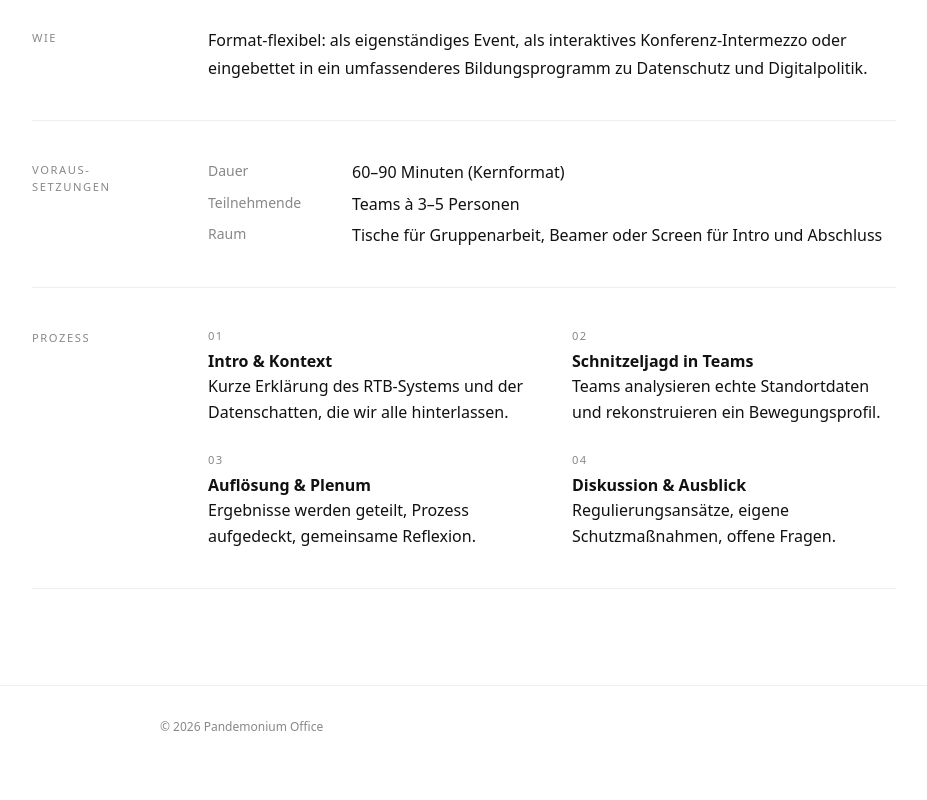
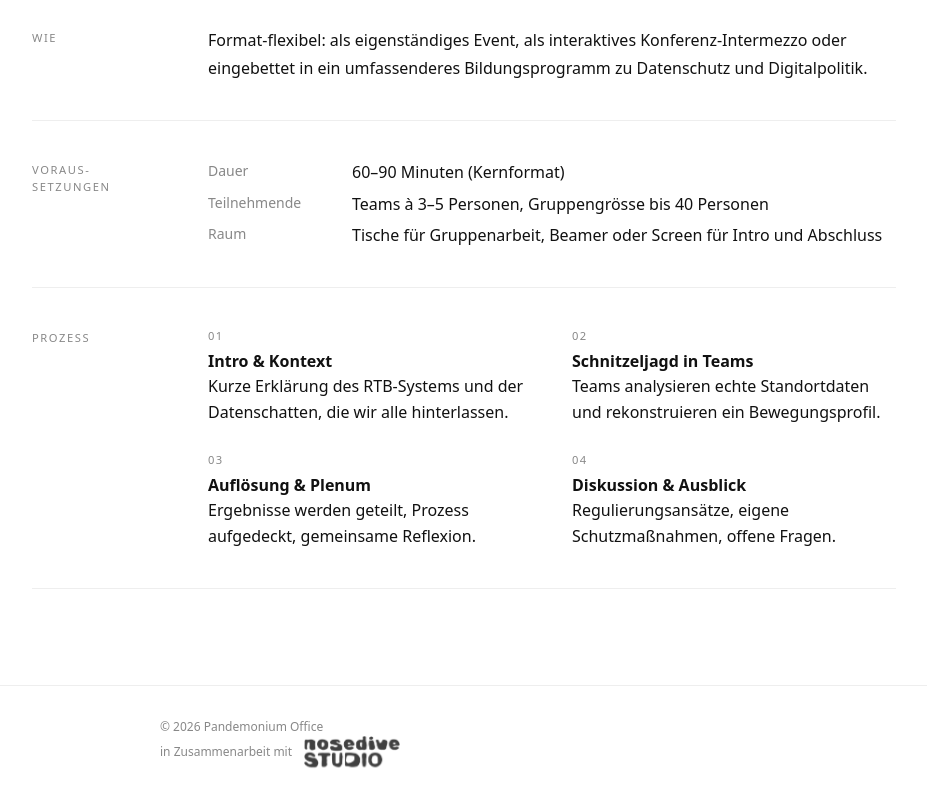
Before and after one commit to huetufemchopf/pandemoniumwebsite, a plain HTML site: page track-with-ads.html in a window 1280 px wide. Shown: the part 1618-2418 px from the top of the page, without its empty margins (176-1103 px from the left). Before the commit the page ends 2386 px from the top, so only its background shows below. Drawn offline with nearby package versions, Linux system fonts and the light colour scheme.

Commit message:
added some changes in track with ads

```diff
--- a/track-with-ads.html
+++ b/track-with-ads.html
@@ -204,6 +204,31 @@
         margin: 0;
       }
 
+      .collab {
+        margin-top: 1.2rem;
+        display: flex;
+        align-items: center;
+        gap: 0.75rem;
+        flex-wrap: wrap;
+      }
+
+      .collab__label {
+        font-size: 0.75rem;
+        color: var(--text-muted);
+      }
+
+      .collab__logo {
+        height: 2rem;
+        width: auto;
+        display: block;
+        mix-blend-mode: multiply;
+        opacity: 0.75;
+      }
+
+      .collab__logo:hover {
+        opacity: 1;
+      }
+
       @media (max-width: 600px) {
         .project-section {
           grid-template-columns: 1fr;
@@ -295,7 +320,7 @@
             <div class="section-content">
               <ul class="section-meta">
                 <li><span class="meta-key">Dauer</span><span>60–90 Minuten (Kernformat)</span></li>
-                <li><span class="meta-key">Teilnehmende</span><span>Teams à 3–5 Personen</span></li>
+                <li><span class="meta-key">Teilnehmende</span><span>Teams à 3–5 Personen, Gruppengrösse bis 40 Personen</span></li>
                 <li><span class="meta-key">Raum</span><span>Tische für Gruppenarbeit, Beamer oder Screen für Intro und Abschluss</span></li>
               </ul>
             </div>
@@ -330,6 +355,14 @@
 
       <footer class="site-footer">
         <p>&copy; <span data-year></span> Pandemonium Office</p>
+        <p class="collab">
+          <span class="collab__label">in Zusammenarbeit mit</span>
+          <img
+            src="./assets/nosedive-logo.png"
+            alt="nosedive studio"
+            class="collab__logo"
+          />
+        </p>
       </footer>
     </div>
 
```
Also changed, not shown: assets/nosedive-logo.png (added).
